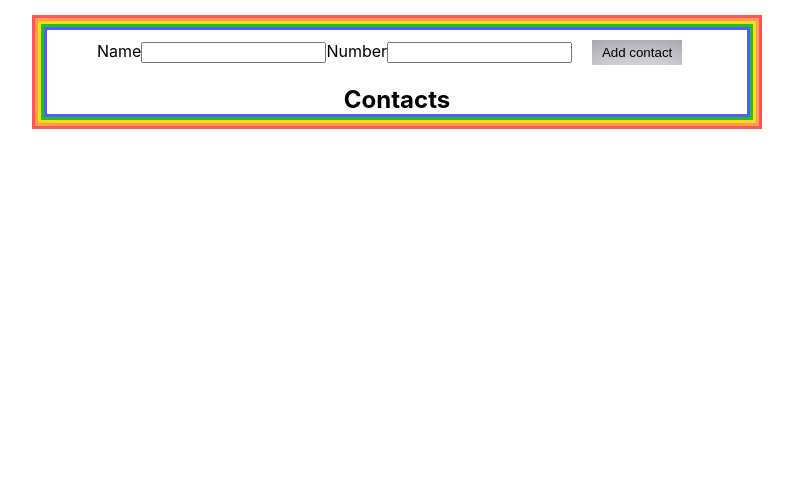
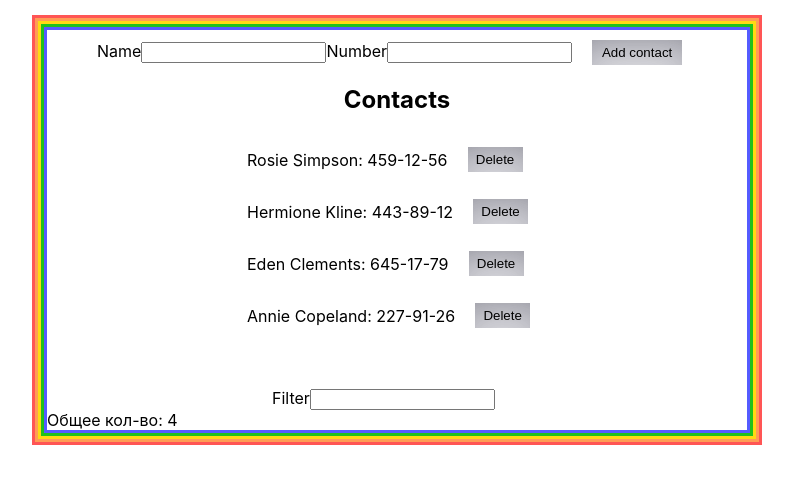
Before and after one commit to theUncleOleh/goit-react-hw-04-hooks-phonebook, a React (Create React App) app: page / in a window 1280 px wide. Shown: the top 484 px of the page, without its empty margins (243-1036 px from the left). Built offline with nearby package versions, Linux system fonts and the light colour scheme.

Commit message:
add delit

```diff
--- a/src/components/App.jsx
+++ b/src/components/App.jsx
@@ -3,7 +3,7 @@ import { nanoid } from 'nanoid';
 // import FormByFormik from './Formik';
 import Form from './Form/Form';
 import ContactList from './ContactList';
-// import Filter from './Filter';
+import Filter from './Filter';
 import s from './App.module.css';
 
 // export default function App() {
@@ -11,13 +11,13 @@ import s from './App.module.css';
 // }
 
 export default function App() {
-  const [contacts, setContacts] = useState([]);
-  // const handleNameChange = event => {
-  //   setName(event.target.value);
-  // };
-  // const handleNumberChange = event => {
-  //   setNumber(event.target.value);
-  // };
+  const [contacts, setContacts] = useState([
+    { id: 'id-1', name: 'Rosie Simpson', number: '459-12-56' },
+    { id: 'id-2', name: 'Hermione Kline', number: '443-89-12' },
+    { id: 'id-3', name: 'Eden Clements', number: '645-17-79' },
+    { id: 'id-4', name: 'Annie Copeland', number: '227-91-26' },
+  ]);
+  const [filter, setFilter] = useState('');
 
   const addContacts = (name, number) => {
     const contact = {
@@ -25,20 +25,34 @@ export default function App() {
       name,
       number,
     };
-    console.log(contact);
-    setContacts(state => [...state, contact]);
+    return setContacts(contacts => [...contacts, contact]);
   };
 
-  const deleteContact = contactId => {
-    setContacts(state =>
-      state.contacts.filter(contact => contact.id !== contactId)
+  const deleteContact = id => {
+    setContacts(prevContacts =>
+      prevContacts.filter(contact => contact.id !== id)
     );
   };
+
+  const onChangeFilter = e => {
+    setFilter(e.currentTarget.value);
+  };
+
+  const getVisibleContact = () => {
+    const normalizeContact = filter.toLocaleLowerCase();
+    return contacts.filter(contact =>
+      contact.name.toLowerCase().includes(normalizeContact)
+    );
+  };
+
+  const visibleContacts = getVisibleContact();
 
   return (
     <div className={s.container}>
       <Form onSubmit={addContacts} />
-      <ContactList contacts={contacts} onDeleteContact={deleteContact} />
+      <ContactList contacts={visibleContacts} onDeleteContact={deleteContact} />
+      <Filter value={filter} onChange={onChangeFilter} />
+      <span> Общее кол-во: {contacts.length}</span>
     </div>
   );
 }
--- a/src/components/ContactList/ContactList.jsx
+++ b/src/components/ContactList/ContactList.jsx
@@ -15,8 +15,8 @@ export default function ContactList({ contacts, onDeleteContact }) {
             </p>
             <button
               type="button"
-              onClick={onDeleteContact}
               className={s.button}
+              onClick={() => onDeleteContact(id)}
             >
               Delete
             </button>
--- a/src/components/Form/Form.jsx
+++ b/src/components/Form/Form.jsx
@@ -1,5 +1,6 @@
 import React, { useState } from 'react';
 import s from './Form.module.css';
+
 
 export default function Form({ onSubmit }) {
   const [name, setName] = useState('');
@@ -29,6 +30,7 @@ export default function Form({ onSubmit }) {
       <label htmlFor="" className={s.label}>
         Name
         <input
+          autoComplete="off"
           className={s.input}
           type="text"
           name="name"
@@ -43,6 +45,7 @@ export default function Form({ onSubmit }) {
       <label htmlFor="" className={s.label}>
         Number
         <input
+          autoComplete="off"
           className={s.input}
           type="tel"
           name="number"
```
